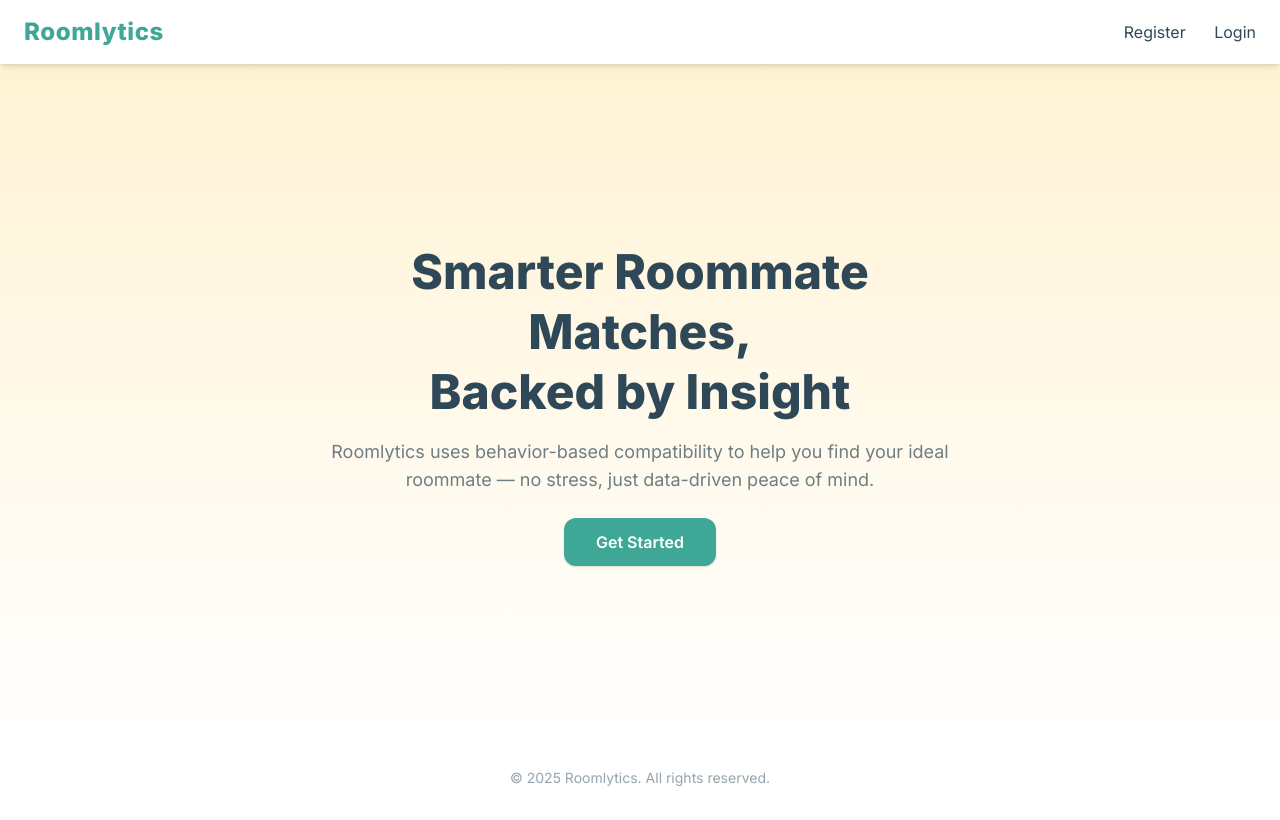
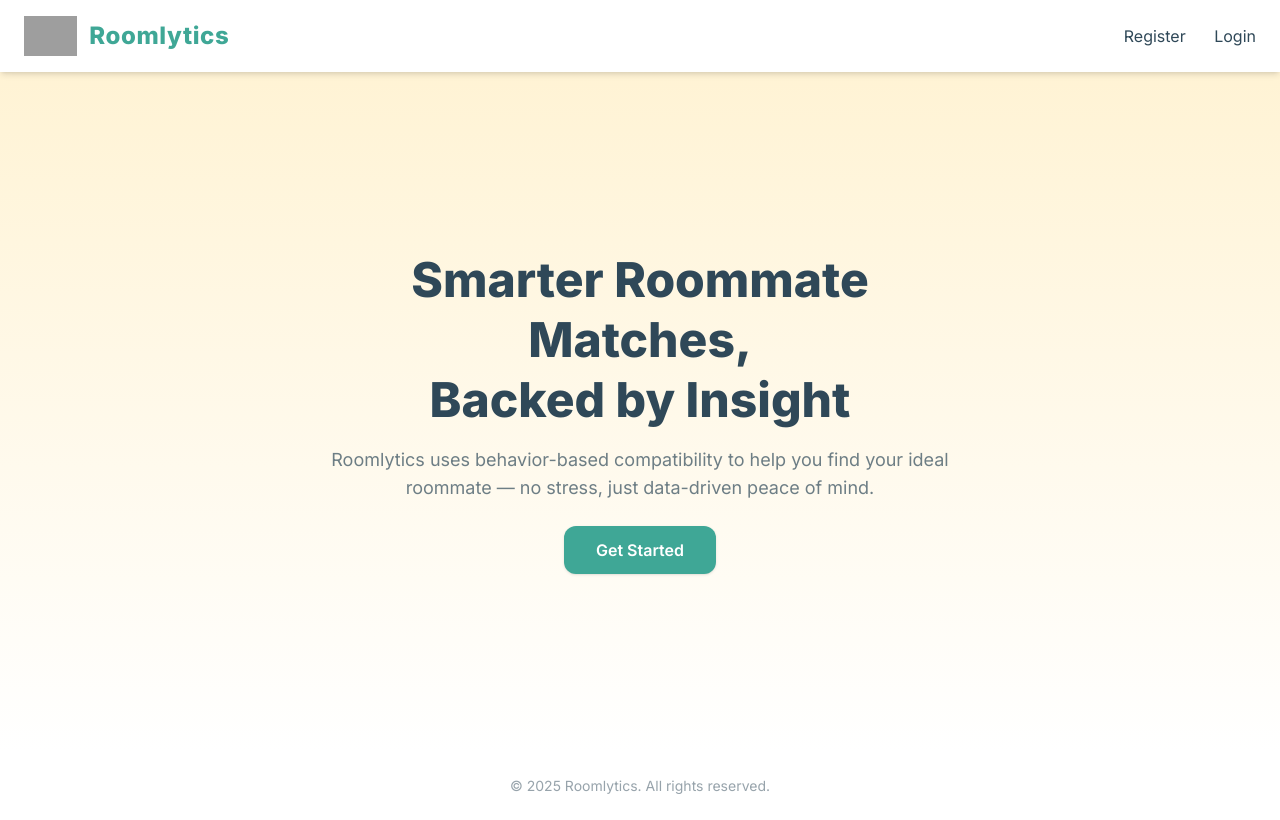
Before and after one commit to minkyukim003/roommate-comaptibility, a Flask app: page / in a window 1280 px wide. Before the commit the page ends 786 px from the top, so only its background shows below. Run offline with Flask 3, Linux system fonts and the light colour scheme; some libraries are stand-ins or nearby versions; grey boxes are pictures that could not be loaded.

Commit message:
fade in logo

```diff
--- a/roommate-compatibility/templates/index.html
+++ b/roommate-compatibility/templates/index.html
@@ -1,7 +1,7 @@
 <!DOCTYPE html>
 <html lang="en">
 <head>
-    <meta charset="UTF-8">
+  <meta charset="UTF-8" />
   <title>Roomlytics</title>
   <script src="https://cdn.tailwindcss.com"></script>
   <script>
@@ -11,23 +11,39 @@
           colors: {
             primary: '#3FA796',
             accent: '#FFE194',
-                        dark: '#2F4858'
+            dark: '#2F4858',
           },
           fontFamily: {
-                        sans: ['Inter', 'ui-sans-serif', 'system-ui']
-                    }
-                }
-            }
-        }
+            sans: ['Inter', 'ui-sans-serif', 'system-ui'],
+          },
+          keyframes: {
+            fadeIn: {
+              '0%': { opacity: '0', transform: 'translateY(10px)' },
+              '100%': { opacity: '1', transform: 'translateY(0)' },
+            },
+          },
+          animation: {
+            fadeIn: 'fadeIn 1.5s ease-out forwards',
+          },
+        },
+      },
+    };
   </script>
-    <link href="https://fonts.googleapis.com/css2?family=Inter:wght@400;600;800&display=swap" rel="stylesheet">
+  <link
+    href="https://fonts.googleapis.com/css2?family=Inter:wght@400;600;800&display=swap"
+    rel="stylesheet"
+  />
 </head>
 <body class="bg-white text-dark font-sans">
 
   <!-- Navigation -->
   <nav class="bg-white shadow-md sticky top-0 z-10">
     <div class="max-w-7xl mx-auto px-6 py-4 flex justify-between items-center">
-            <h1 class="text-2xl font-extrabold text-primary tracking-wide">Roomlytics</h1>
+      <!-- Logo w/ Fade-In -->
+      <div class="flex items-center space-x-3">
+        <img src="{{ url_for('static', filename='logo.png') }}" alt="Roomlytics Logo" class="h-10 w-auto opacity-0 animate-fadeIn" />
+        <h1 class="text-2xl font-extrabold text-primary tracking-wide opacity-0 animate-fadeIn [animation-delay:0.3s]">Roomlytics</h1>
+      </div>
       <div class="space-x-6">
         <a href="{{ url_for('register') }}" class="text-dark hover:text-primary font-medium transition">Register</a>
         <a href="{{ url_for('login') }}" class="text-dark hover:text-primary font-medium transition">Login</a>
@@ -37,7 +53,7 @@
 
   <!-- Hero Section -->
   <section class="flex items-center justify-center h-[85vh] text-center px-6 bg-gradient-to-b from-accent/40 to-white">
-        <div class="max-w-2xl">
+    <div class="max-w-2xl opacity-0 animate-fadeIn [animation-delay:0.5s]">
       <h2 class="text-5xl font-extrabold text-dark leading-tight mb-4">
         Smarter Roommate Matches, <br> Backed by Insight
       </h2>
@@ -54,5 +70,6 @@
   <footer class="text-center py-6 text-sm text-dark/50">
     &copy; 2025 Roomlytics. All rights reserved.
   </footer>
+
 </body>
 </html>
```
Lines whose indentation alone changed are shown as unchanged.
